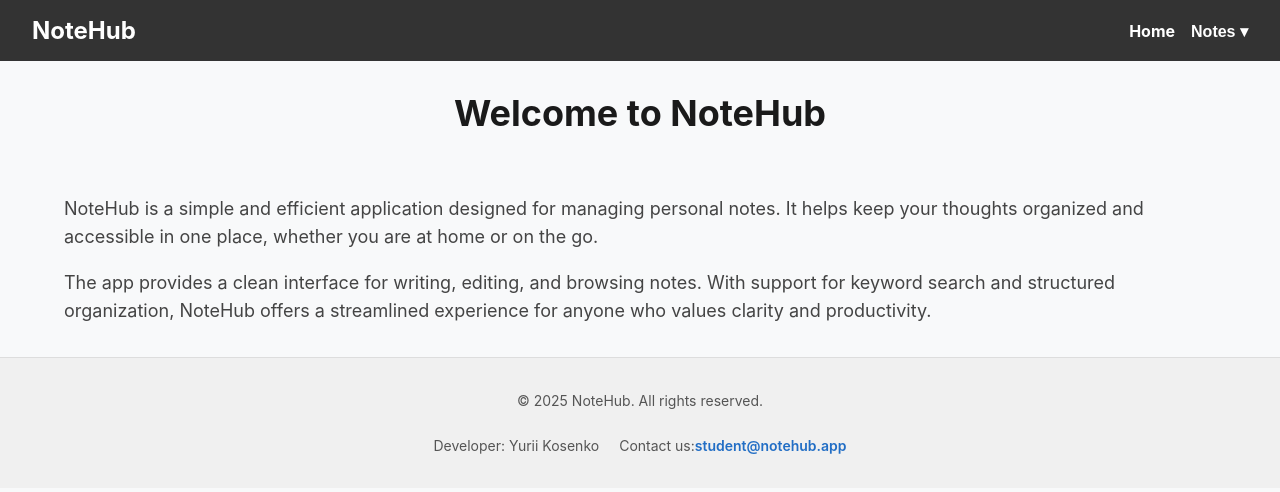
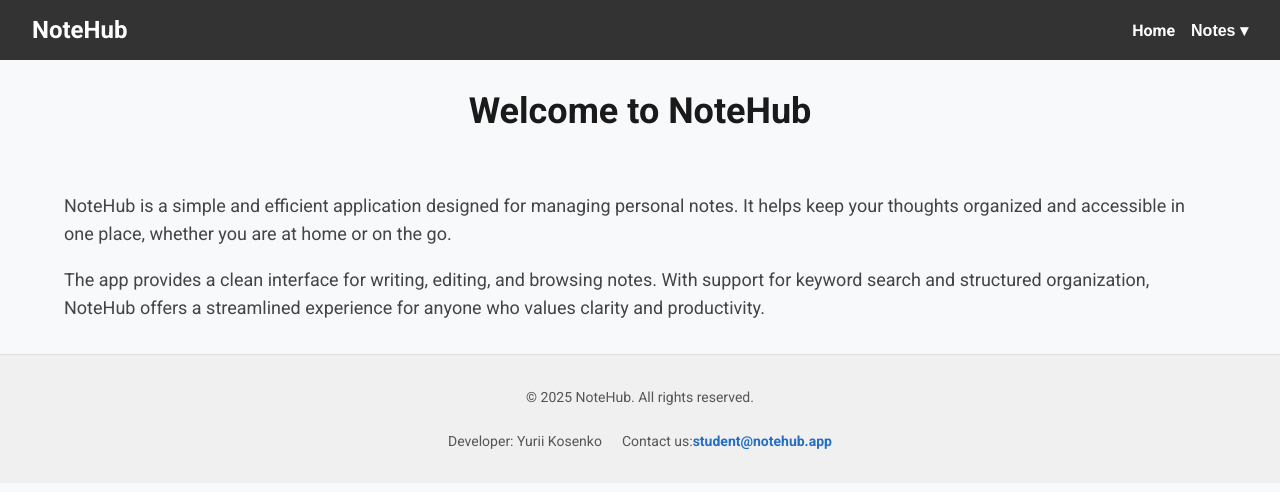
Before and after one commit to Yurii131178/08-zustand, a Next.js app: page / in a window 1280 px wide. Shown: the top 492 px of the page. Built offline with nearby package versions, Linux system fonts and the light colour scheme.

Commit message:
add Roboto font to root layout

```diff
--- a/app/globals.css
+++ b/app/globals.css
@@ -1,7 +1,15 @@
 body {
   font-family:
-    -apple-system, BlinkMacSystemFont, 'Segoe UI', Roboto, Oxygen, Ubuntu,
-    Cantarell, 'Helvetica Neue', sans-serif;
+    var(--font-roboto),
+    -apple-system,
+    BlinkMacSystemFont,
+    'Segoe UI',
+    Roboto,
+    Oxygen,
+    Ubuntu,
+    Cantarell,
+    'Helvetica Neue',
+    sans-serif;
   display: flex;
   flex-direction: column;
   min-height: 100vh;
--- a/app/layout.tsx
+++ b/app/layout.tsx
@@ -4,6 +4,19 @@ import './globals.css';
 import Footer from '@/components/Footer/Footer';
 import Header from '@/components/Header/Header';
 import TanStackProvider from '@/components/TanStackProvider/TanStackProvider';
+import { Roboto } from 'next/font/google';
+
+interface RootLayoutProps {
+  children: React.ReactNode;
+  modal: React.ReactNode;
+}
+
+const roboto = Roboto({
+  subsets: ['latin'],
+  weight: ['400', '700'],
+  variable: '--font-roboto',
+  display: 'swap',
+});
 
 export const metadata: Metadata = {
   title: 'NoteHub',
@@ -28,15 +41,10 @@ export const metadata: Metadata = {
   },
 };
 
-interface RootLayoutProps {
-  children: React.ReactNode;
-  modal: React.ReactNode;
-}
-
 export default function RootLayout({ children, modal }: RootLayoutProps) {
   return (
     <html lang="en">
-      <body>
+      <body className={roboto.variable}>
         <TanStackProvider>
           <Header />
           {children}
```
